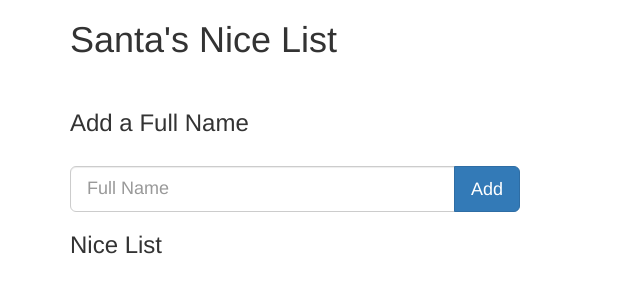
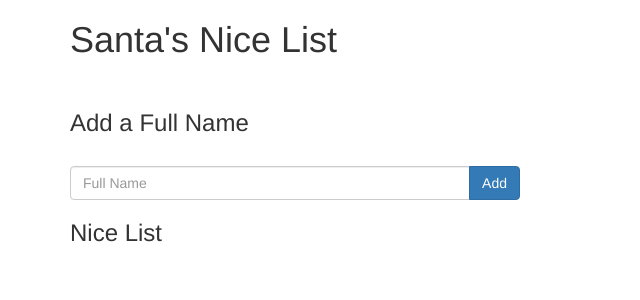
Before and after one commit to goldmandrummer/flask-angular-list, a Flask app: page / in a window 1280 px wide. Shown: the top 300 px of the page, without its empty margins (0-640 px from the left). Run offline with Flask 2, Linux system fonts and the light colour scheme; data that the repository does not hold is empty; some libraries are stand-ins or nearby versions.

Commit message:
cleanup a tad

```diff
--- a/app/client/templates/index.html
+++ b/app/client/templates/index.html
@@ -20,8 +20,8 @@
         {% raw %}
             <form class="" action="/add" method="POST">
                 <div class="input-group" style="max-width:450px;">
-                    <input class="form-control input-lg" title="Add someone to the Nice List" placeholder="Full Name" type="text" name="name">
-                    <span class="input-group-btn"><button class="btn btn-lg btn-primary" type="submit">Add</button></span>
+                    <input class="form-control" title="Add someone to the Nice List" placeholder="Full Name" type="text" name="name">
+                    <span class="input-group-btn"><button class="btn btn-primary" type="submit">Add</button></span>
                 </div>
             </form>
         {% endraw %}
```
